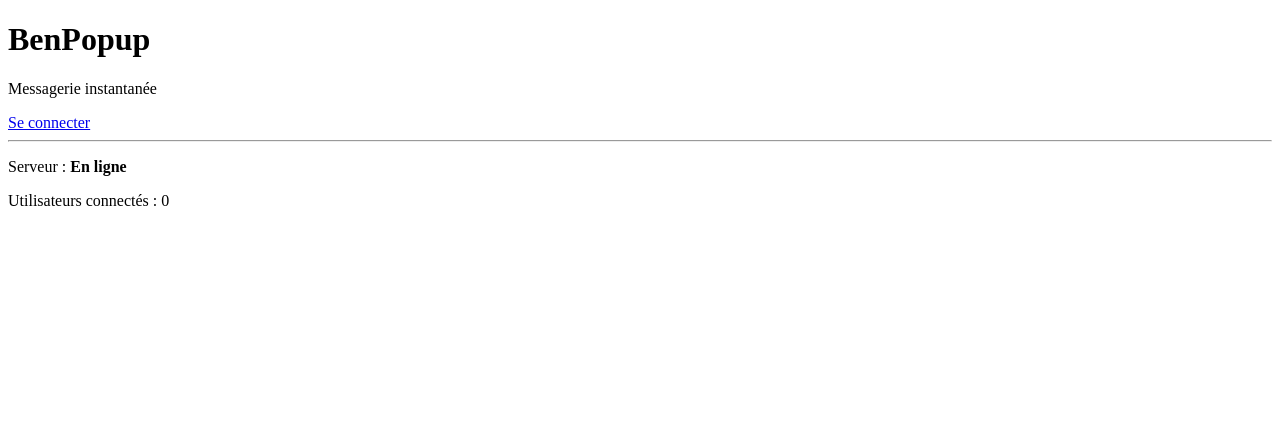
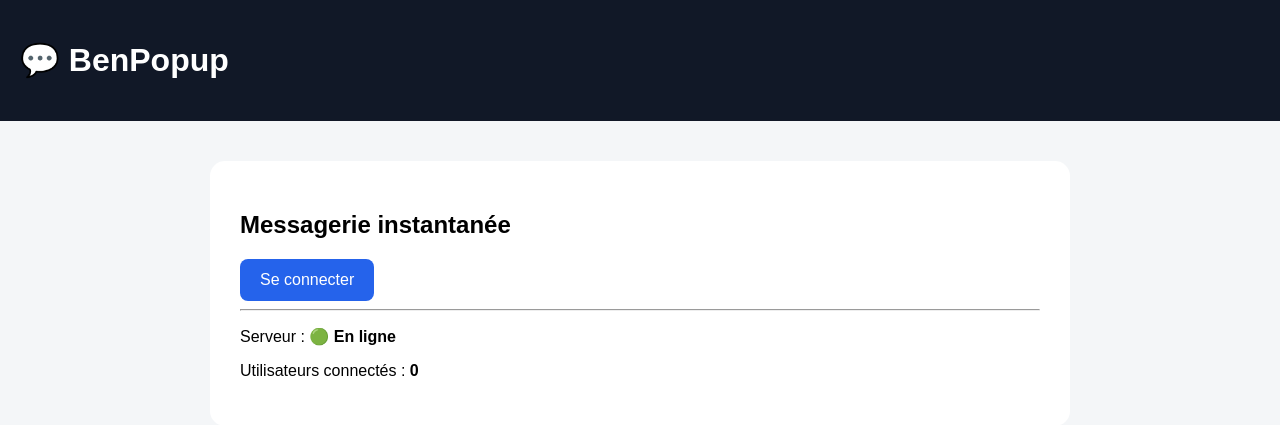
Before and after one commit to thebenayed-byte/hermes-, a FastAPI app: page / in a window 1280 px wide. Shown: the top 425 px of the page. Run offline with FastAPI, Linux system fonts and the light colour scheme.

Commit message:
Enhance index.html with styling and content updates

```diff
--- a/templates/index.html
+++ b/templates/index.html
@@ -5,56 +5,117 @@
 
     <meta charset="UTF-8">
 
-    <meta name="viewport"
-          content="width=device-width, initial-scale=1.0">
+    <meta
+        name="viewport"
+        content="width=device-width, initial-scale=1.0"
+    >
 
     <title>BenPopup</title>
+
+    <style>
+
+        body {
+            font-family: Arial, sans-serif;
+            margin: 0;
+            background: #f4f6f8;
+        }
+
+        header {
+            background: #111827;
+            color: white;
+            padding: 20px;
+        }
+
+        main {
+            max-width: 800px;
+            margin: 40px auto;
+            background: white;
+            padding: 30px;
+            border-radius: 15px;
+        }
+
+        .btn {
+            display: inline-block;
+            background: #2563eb;
+            color: white;
+            padding: 12px 20px;
+            border-radius: 8px;
+            text-decoration: none;
+        }
+
+    </style>
 
 </head>
 
 <body>
 
-    <h1>BenPopup</h1>
+<header>
 
-    <p>
-        Messagerie instantanée
-    </p>
+    <h1>💬 BenPopup</h1>
+
+</header>
+
+
+<main>
+
+    <h2>Messagerie instantanée</h2>
+
 
     {% if utilisateur %}
 
         <p>
-            Bienvenue {{ utilisateur.nom }}
+            Bonjour
+            <strong>
+                {{ utilisateur.nom }}
+            </strong>
         </p>
 
-        <a href="/dashboard">
-            Mon espace
+        <p>
+            Connexion :
+            <strong>
+                {{ utilisateur.provider }}
+            </strong>
+        </p>
+
+        <a
+            class="btn"
+            href="/dashboard"
+        >
+            Ouvrir BenPopup
         </a>
 
-        <br><br>
-
-        <a href="/logout">
+        <a
+            href="/logout"
+        >
             Déconnexion
         </a>
 
     {% else %}
 
-        <a href="/login">
+        <a
+            class="btn"
+            href="/login"
+        >
             Se connecter
         </a>
 
     {% endif %}
 
+
     <hr>
+
 
     <p>
         Serveur :
-        <strong>En ligne</strong>
+        <strong>🟢 En ligne</strong>
     </p>
 
     <p>
         Utilisateurs connectés :
-        {{ clients }}
+        <strong>{{ clients }}</strong>
     </p>
+
+</main>
 
 </body>
 
```
